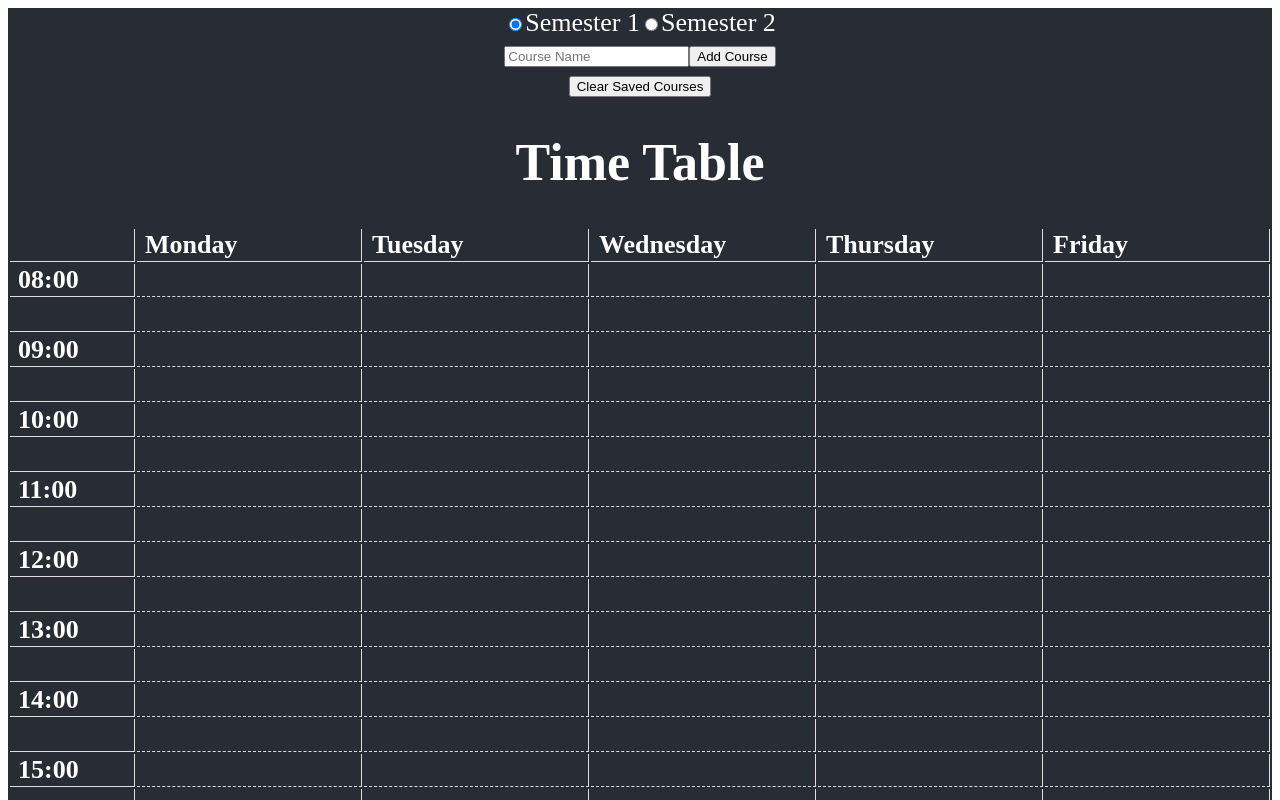
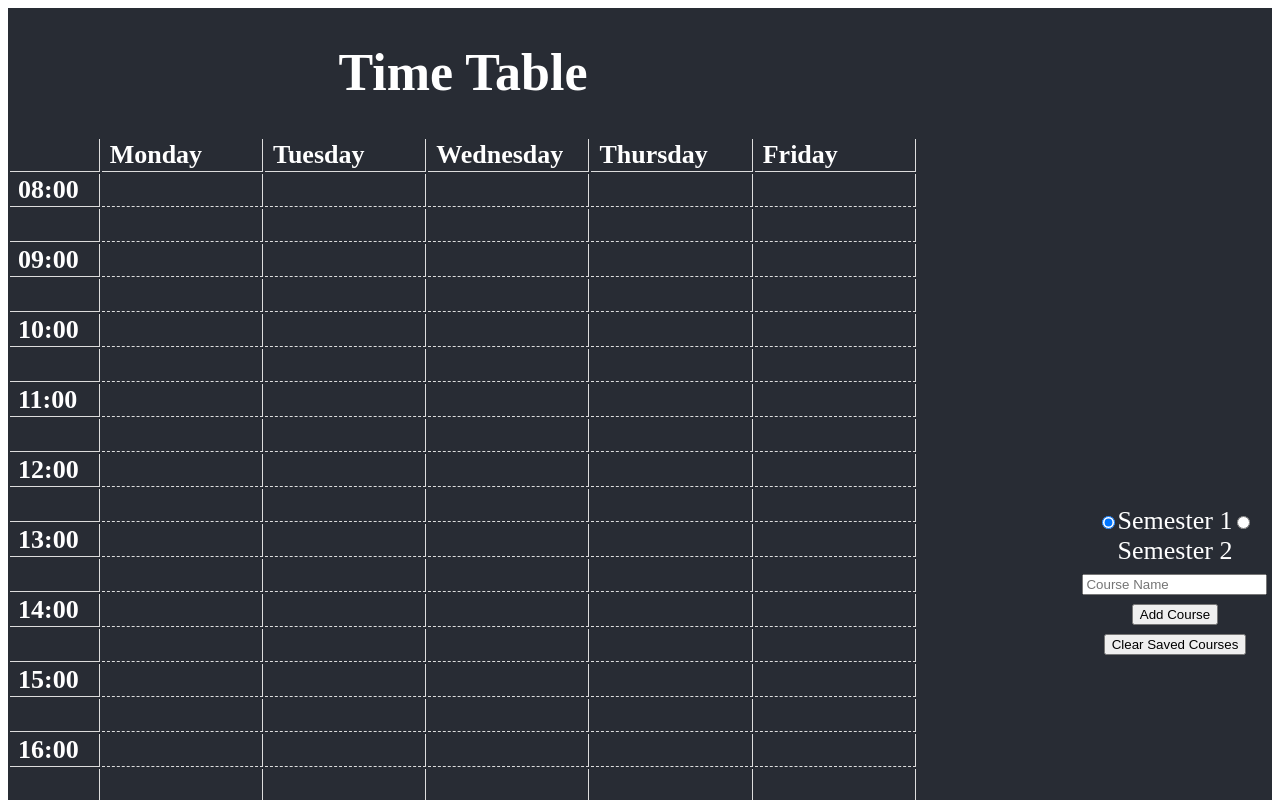
Before and after one commit to NakulGD/clash-course, a React (Create React App) app: page / in a window 1280 px wide. Shown: the top 800 px of the page. Built offline with nearby package versions, Linux system fonts and the light colour scheme.

Commit message:
Side-by-side layout

```diff
--- a/src/App.css
+++ b/src/App.css
@@ -22,6 +22,9 @@
   justify-content: center;
   font-size: calc(10px + 2vmin);
   color: white;
+  display: flex;
+  flex-direction: row;
+  gap: 10rem;
 }
 
 .App-link {
@@ -36,3 +39,7 @@
     transform: rotate(360deg);
   }
 }
+
+.right {
+  justify-content: top;
+}
--- a/src/App.js
+++ b/src/App.js
@@ -11,8 +11,8 @@ function App() {
     <CheckedCoursesProvider>
       <div className="App">
         <header className="App-header">
-          <CourseChecklist />
-          <TimeTable />
+          <div className = "left"><TimeTable /></div>
+          <div className = "right"><CourseChecklist /></div>
         </header>
       </div>
     </CheckedCoursesProvider>
--- a/src/Components/CourseList.js
+++ b/src/Components/CourseList.js
@@ -1,5 +1,6 @@
 import React, { useState, useEffect } from 'react';
 import { useCheckedCourses } from '../Contexts/CheckedCoursesContext';
+import { CheckedCoursesProvider } from '../Contexts/CheckedCoursesContext';
 import CourseItem from './CourseItem';
 import './Styling/CourseList.css';
 
--- a/src/Components/Styling/TimeTable.css
+++ b/src/Components/Styling/TimeTable.css
@@ -12,7 +12,6 @@ td {
     align-items: center;
     text-align: center;
     color: black;
-    border-bottom: 5px #aeb043;
 }
 
 .multiple-selected {
--- a/src/Components/TimeTable.js
+++ b/src/Components/TimeTable.js
@@ -2,6 +2,7 @@ import React, { useState, useEffect } from 'react';
 import { useCheckedCourses } from '../Contexts/CheckedCoursesContext';
 import './Styling/TimeTable.css';
 
+// Days and times to be displayed in the time table
 const days = ["Monday", "Tuesday", "Wednesday", "Thursday", "Friday"];
 const times = ["08:00", "08:30", "09:00", "09:30", "10:00", "10:30", "11:00", "11:30", "12:00", "12:30", "13:00", "13:30", "14:00", "14:30", "15:00", "15:30", "16:00", "16:30", "17:00", "17:30", "18:00", "18:30", "19:00", "19:30", "20:00", "20:30", "21:00", "21:30"];
 
@@ -86,8 +87,8 @@ const TimeTable = () => {
                                 cellClass = cellInfo.count > 1 ? "multiple-selected" : "selected";
                                 if (cellInfo.courses.length > 0) {
                                     displayText = cellInfo.courses.join("  ⚔  ");
-                                    console.log("This is cellInfo: ", cellInfo);
-                                    console.log("This is cellInfo.courses: ", cellInfo.courses);
+                                    // console.log("This is cellInfo: ", cellInfo);
+                                    // console.log("This is cellInfo.courses: ", cellInfo.courses);
                                 }
                             }
 
```
